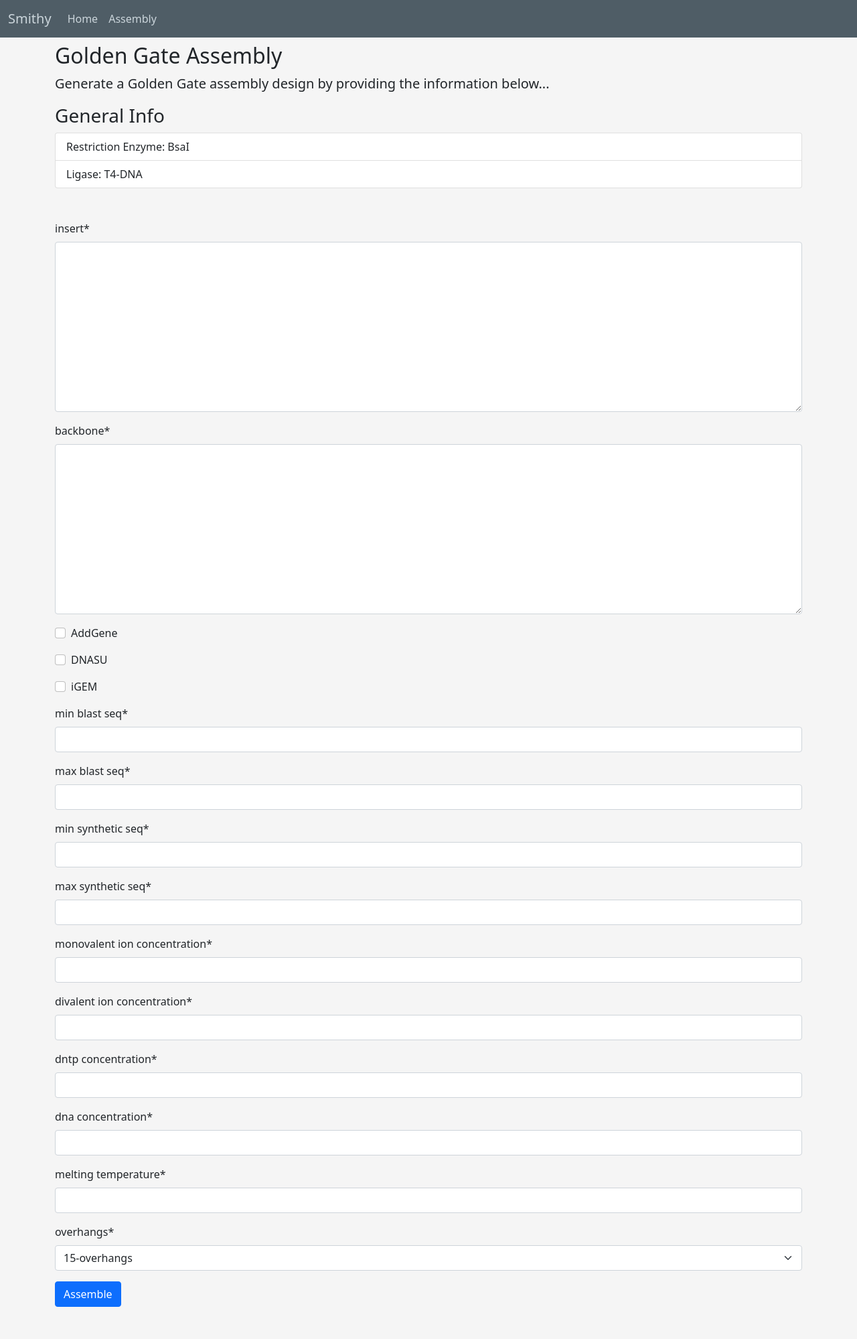
After one commit to henrithomas/smithy-app, a Django app: page /assembly/goldengate_dev/ in a window 1280 px wide. The commit adds this page. Shown: the whole page at 67% size. Run offline with Django 3.2, Linux system fonts and the light colour scheme; some libraries are stand-ins or nearby versions.

Commit message:
added initial assembly forms and views

```diff
--- /dev/null
+++ b/smithy/assembly/forms.py
@@ -0,0 +1,30 @@
+from django import forms
+
+class AssemblyForm(forms.Form):
+    insert = forms.CharField(label='insert', max_length=100, widget=forms.Textarea)
+    backbone = forms.CharField(label='backbone', max_length=100, widget=forms.Textarea)
+    addgene = forms.BooleanField(label='AddGene', required=False)
+    dnasu = forms.BooleanField(label='DNASU', required=False)
+    igem = forms.BooleanField(label='iGEM', required=False)
+    min_blast = forms.IntegerField(label='min blast seq')
+    max_blast = forms.IntegerField(label='max blast seq')
+    min_synth = forms.IntegerField(label='min synthetic seq')
+    max_synth = forms.IntegerField(label='max synthetic seq')
+    mv_conc = forms.FloatField(label='monovalent ion concentration')
+    dv_conc = forms.FloatField(label='divalent ion concentration')
+    dntp_conc = forms.FloatField(label='dntp concentration')
+    dna_conc = forms.FloatField(label='dna concentration')
+    tm = forms.FloatField(label='melting temperature')
+
+class GoldenGateForm(AssemblyForm):
+    ovhngs = (
+        ('15', '15-overhangs'),
+        ('20', '20-overhangs'),
+        ('25', '25-overhangs'),
+        ('30', '30-overhangs'),
+    )
+
+    overhangs = forms.ChoiceField(label='overhangs', choices=ovhngs)
+
+class GibsonForm(AssemblyForm):
+    overlap = forms.IntegerField(label='overlap')
--- /dev/null
+++ b/smithy/assembly/templates/assembly/goldengate_dev.html
@@ -0,0 +1,31 @@
+{% extends 'proj_site/base.html' %}
+{% load crispy_forms_tags %}
+{% block content %}
+    <h2>Golden Gate Assembly</h2>
+    <p class="lead">Generate a Golden Gate assembly design by providing the information below...</p>
+    <div class="row mb-5">
+        <h3>General Info</h3>
+        <div class="col">
+            <ul class="list-group">
+                <li class="list-group-item">Restriction Enzyme: BsaI</li>
+                <li class="list-group-item">Ligase: T4-DNA</li>
+            </ul>
+        </div>
+    </div>
+    <form method="post">
+        {% csrf_token %}
+        {{ form|crispy }}
+
+        <button type="submit" class="btn btn-primary">Assemble</button>
+    </form>
+{% endblock content %}
+
+<!-- {{ form.min_blast.label_tag }}
+    <div class="input-group" id="mvConc">
+        {{ form.min_blast }}
+        <span class="input-group-text" id="mvconc">mM</span>
+    </div> -->
+    <!-- <div class="form-check form-check-inline form-switch">
+        {{ form.addgene.label_tag}}
+        {{ form.addgene }}
+    </div> -->
--- /dev/null
+++ b/smithy/assembly/templates/assembly/submission.html
@@ -0,0 +1,4 @@
+{% extends 'proj_site/base.html' %}
+{% block content %}
+    <h2>Your assembly is submitted</h2>
+{% endblock content %}
--- a/smithy/assembly/urls.py
+++ b/smithy/assembly/urls.py
@@ -5,5 +5,7 @@ urlpatterns = [
     path('', views.home, name='assembly-home'),
     path('about/', views.about, name='assembly-about'),
     path('gibson/', views.gibson_form, name='gibson-form'),
-    path('goldengate/', views.goldengate_form, name='goldengate-form')
+    path('goldengate/', views.goldengate_form, name='goldengate-form'),
+    path('goldengate_dev/', views.goldengate_dev, name='goldengate-dev'),
+    path('assembly_submit/', views.submission, name='assembly-submit'),
 ]
--- a/smithy/assembly/views.py
+++ b/smithy/assembly/views.py
@@ -1,4 +1,5 @@
-from django.shortcuts import render
+from django.shortcuts import render,redirect
+from .forms import GoldenGateForm
 
 def home(request):
     return render(request, 'assembly/home.html')
@@ -6,8 +7,22 @@ def home(request):
 def about(request):
     return render(request, 'assembly/about.html', {'title': 'Assembly About'})
 
+def submission(request):
+    return render(request, 'assembly/submission.html', {'title': 'Assembly Submission'})
+
 def gibson_form(request):
     return render(request, 'assembly/gibson_form.html', {'title': 'Gibson Assembly'})
 
 def goldengate_form(request):
     return render(request, 'assembly/goldengate_form.html', {'title': 'Golden Gate Assembly'})
+
+def goldengate_dev(request):
+    if request.method == 'POST':
+        form = GoldenGateForm(request.POST)
+        if form.is_valid():
+            print(form.cleaned_data['addgene'])
+            return redirect('assembly-submit')
+    else:
+        form = GoldenGateForm()
+
+    return render(request, 'assembly/goldengate_dev.html', {'title': 'Golden Gate Assembly', 'form': form})
```
Also changed, not shown: smithy/assembly/templates/assembly/gibson_form.html (+5 -5 lines), smithy/assembly/templates/assembly/goldengate_form.html (+6 -5 lines), smithy/smithy/settings.py (+7 -0 lines).
